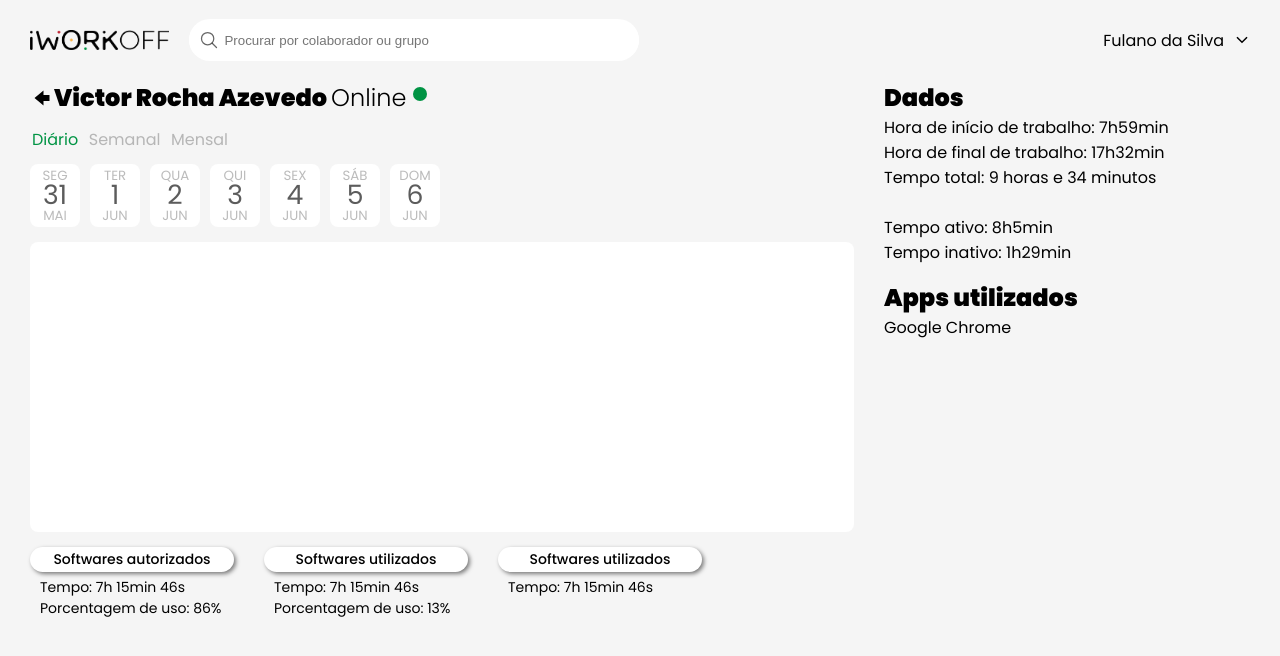
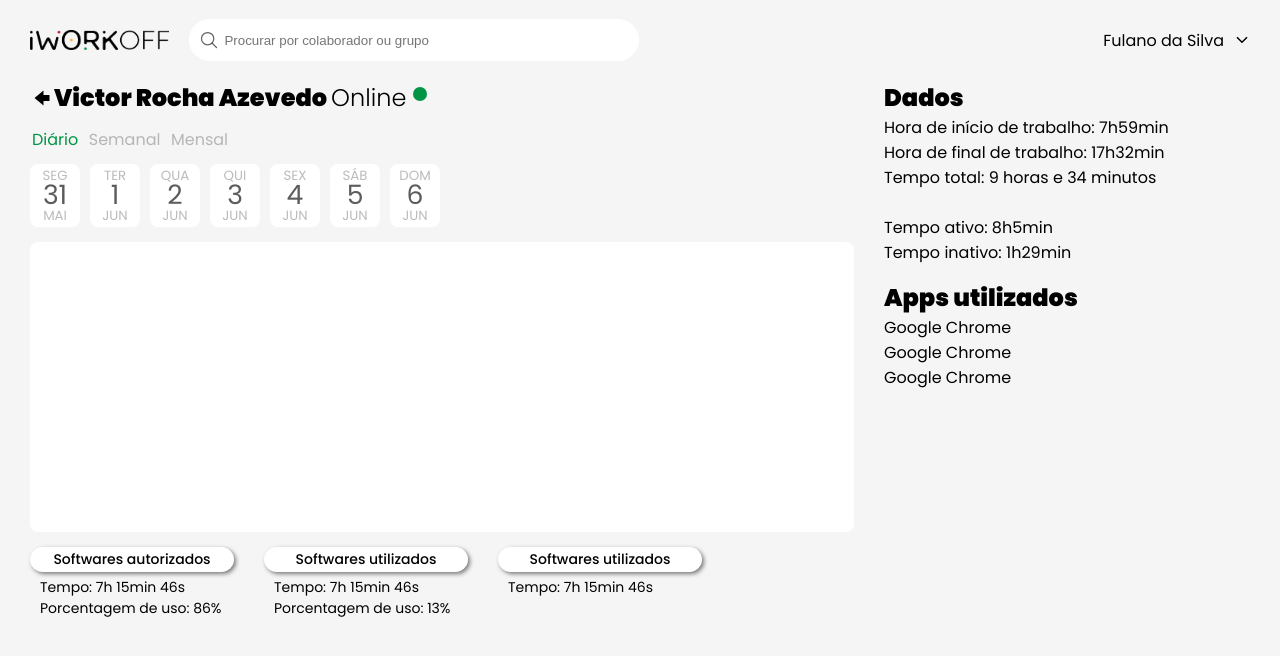
Before and after one commit to abnerjs/iworkoff, a React (Create React App) app: page /home in a window 1280 px wide. Shown: the top 656 px of the page. Built offline with nearby package versions, Linux system fonts and the light colour scheme.

Commit message:
encapsulation fix

```diff
--- a/src/components/dataInfo/AppCollapse.jsx
+++ b/src/components/dataInfo/AppCollapse.jsx
@@ -14,15 +14,15 @@ const divisorContent = (nomeApp) => {
 export default props => {
 
     return (
-        <Collapsible trigger={divisorContent(props.app.app)} className='collapsible'>
-          <p>
-            This is the collapsible content. It can be any element or React
-            component you like.
-          </p>
-          <p>
-            It can even be another Collapsible component. Check out the next
-            section!
-          </p>
-        </Collapsible>
-      )
+        <div className='collapsible'>
+            <Collapsible trigger={divisorContent(props.app.app)}>
+                <div className="timed">
+
+                </div>
+                <div className="auth">
+
+                </div>
+            </Collapsible>
+        </div>
+    )
 }
--- a/src/components/dataInfo/AppsUtilizados.jsx
+++ b/src/components/dataInfo/AppsUtilizados.jsx
@@ -1,6 +1,7 @@
 import React from 'react'
 import Title from '../Title'
 import './AppsUtilizados.css'
+import AppCollapse from './AppCollapse'
 
 // eslint-disable-next-line import/no-anonymous-default-export
 export default props => {
@@ -8,6 +9,9 @@ export default props => {
         <div className="apps-util">
             <Title content='Apps utilizados' />
 
+            <AppCollapse app={props.apps[0]} />
+            <AppCollapse app={props.apps[0]} />
+            <AppCollapse app={props.apps[0]} />
         </div>
     )
 }
--- a/src/view/Details.jsx
+++ b/src/view/Details.jsx
@@ -11,7 +11,6 @@ import {
     timeline, pessoa, tempoAuth, tempoIdling, tempoNoAuth,
     inicio, fim, total, inativo, ativo
 } from '../fakeData/DatetimeInfo'
-import AppCollapse from '../components/dataInfo/AppCollapse'
 
 export default props => {
 
@@ -37,8 +36,7 @@ export default props => {
                     ativo={ativo}
                     inativo={inativo}
                 />
-                <AppsUtilizados />
-                <AppCollapse app={timeline[0]} />
+                <AppsUtilizados apps={timeline} />
             </div>
         </div>
     )
```
